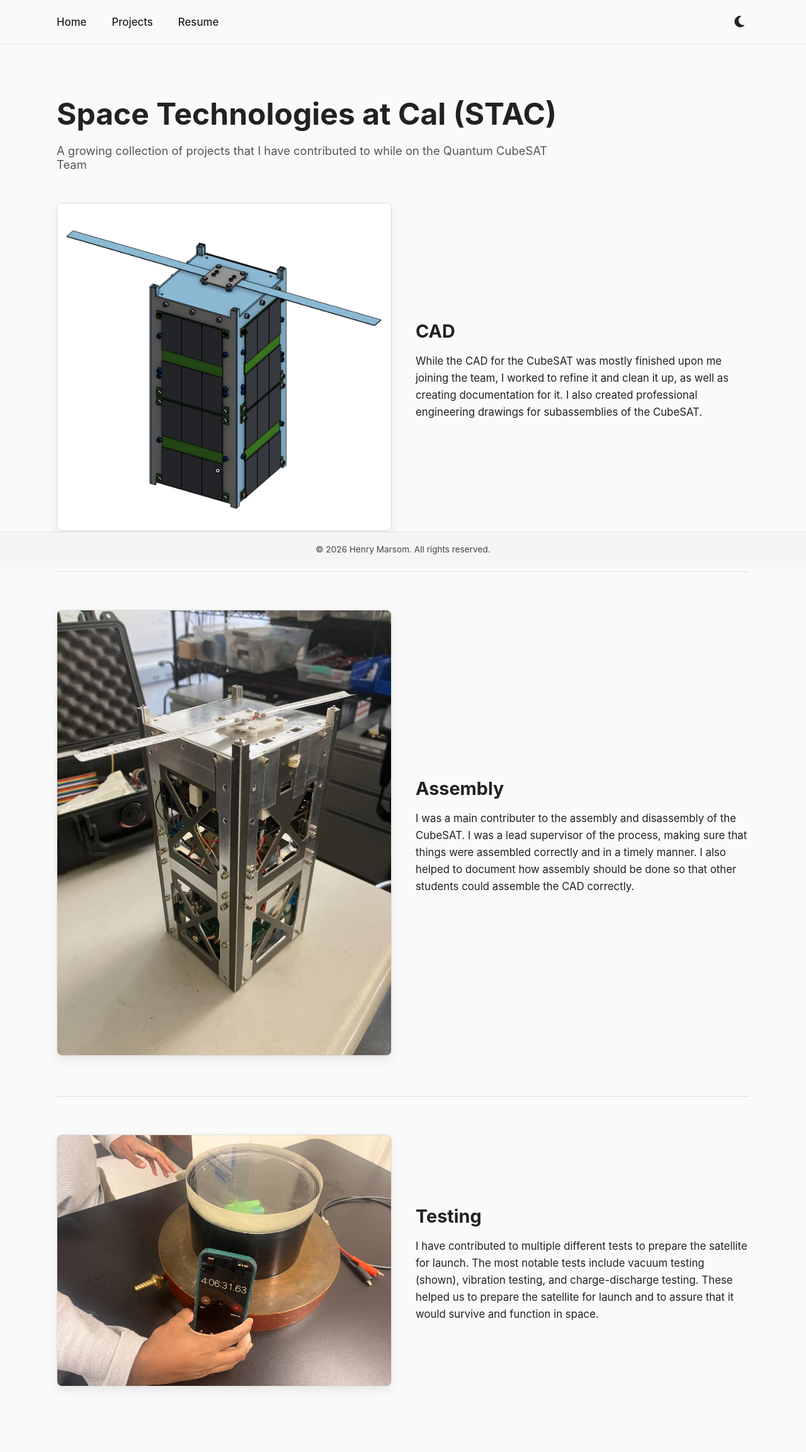
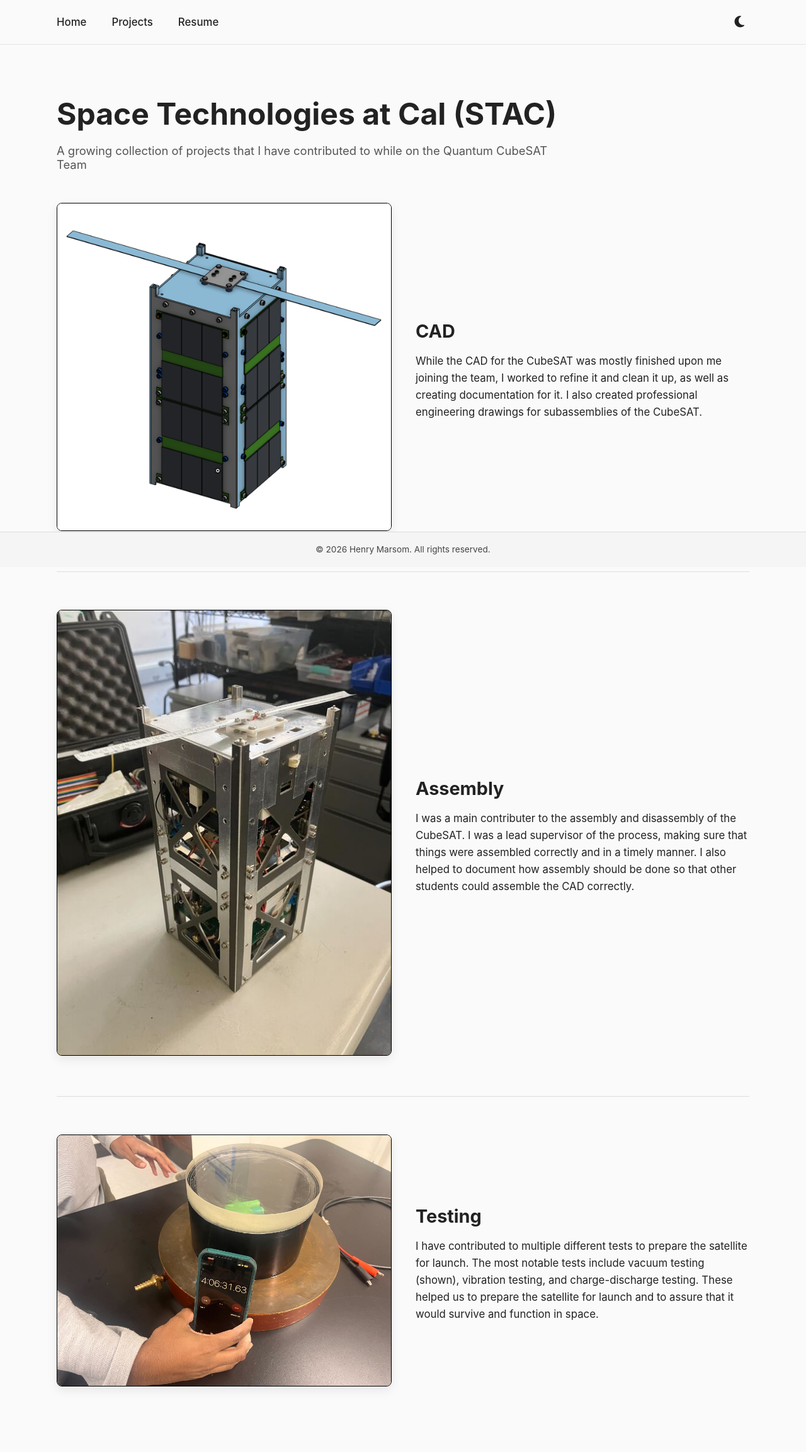
Before and after one commit to henrymarsom/henrymarsom.github.io, a Jekyll site: the page built from projects/STAC.md, in a window 1280 px wide. Shown: the whole page at 63% size. Built offline with Jekyll 4.4.1, drawn with Linux system fonts in a browser that asks for light colours.

Commit message:
Update style.css

```diff
--- a/assets/style.css
+++ b/assets/style.css
@@ -736,3 +736,46 @@ body.dark .project-detail-image img {
     font-size: 1.5rem;
   }
 }
+
+
+
+
+
+
+
+
+
+
+
+
+
+
+
+
+
+
+
+
+
+
+
+
+
+
+
+
+
+
+
+.project-detail-image img {
+  width: 100%;
+  border-radius: 8px;
+  border: 1.5px solid #000;   /* black border in light mode */
+  box-shadow: 0 6px 16px rgba(0,0,0,0.08);
+}
+
+/* Project detail images – dark mode */
+body.dark .project-detail-image img {
+  border: 1.5px solid #ffffff; /* white border in dark mode */
+  box-shadow: 0 6px 16px rgba(0,0,0,0.6);
+}
```
